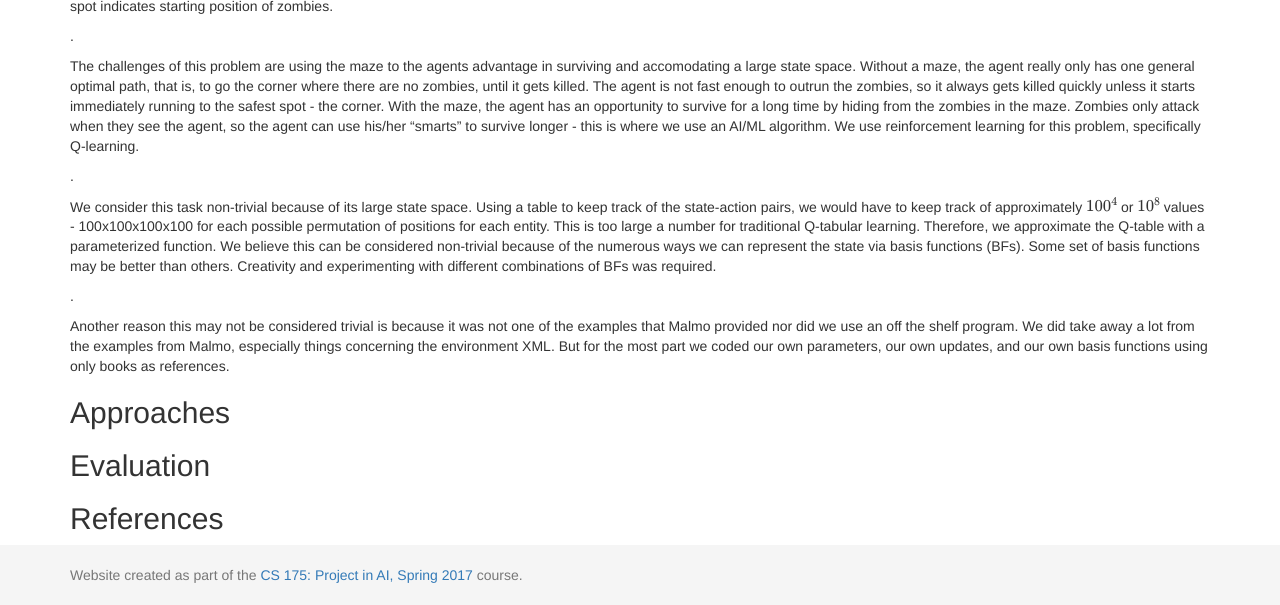
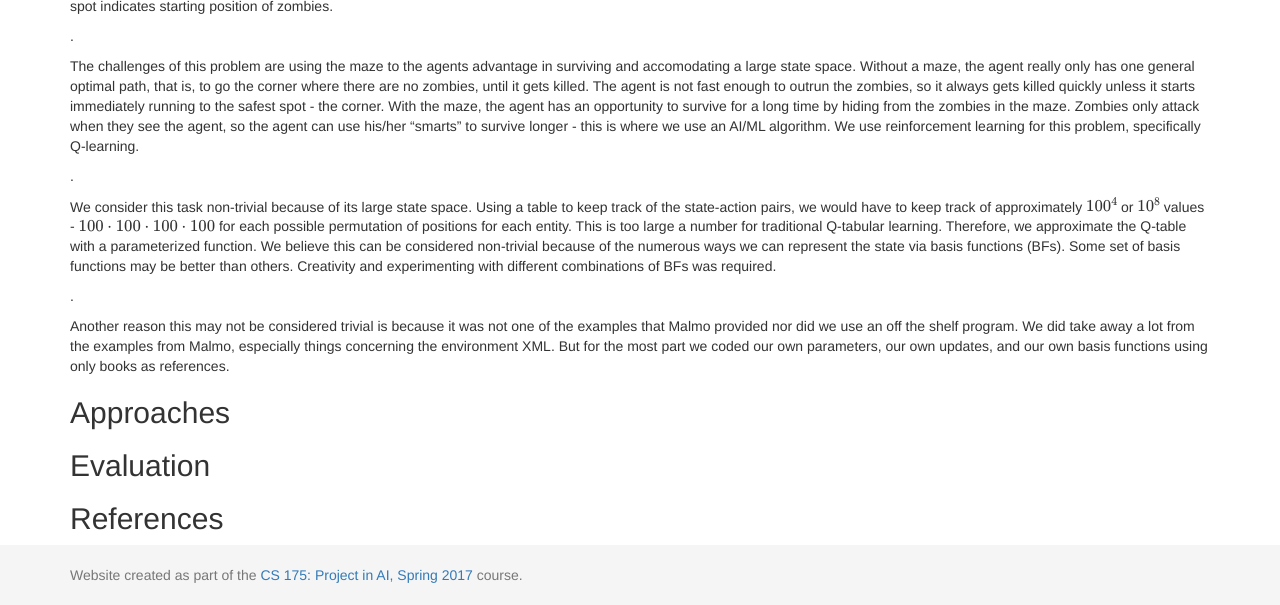
Before and after one commit to becamorin20/Group-16, a Jekyll site: the page built from docs/final.md, in a window 1280 px wide and 900 px high, scrolled down 503 px, cut to the strip 295-900 px from the top of the window. Built offline with Jekyll 4.4.1, drawn with Linux system fonts in a browser that asks for light colours; formulas are drawn with MathJax 3.

Commit message:
Update final.md

```diff
--- a/docs/final.md
+++ b/docs/final.md
@@ -32,7 +32,7 @@ We use reinforcement learning for this problem, specifically Q-learning.
 .
 
 We consider this task non-trivial because of its large state space.
-Using a table to keep track of the state-action pairs, we would have to keep track of approximately $$100^4$$ or $$10^8$$ values - 100x100x100x100 for each possible permutation of positions for each entity.
+Using a table to keep track of the state-action pairs, we would have to keep track of approximately $$100^4$$ or $$10^8$$ values - $$100 \cdot 100 \cdot 100 \cdot 100$$ for each possible permutation of positions for each entity.
 This is too large a number for traditional Q-tabular learning.
 Therefore, we approximate the Q-table with a parameterized function.
 We believe this can be considered non-trivial because of the numerous ways we can represent the state via basis functions (BFs).
```
